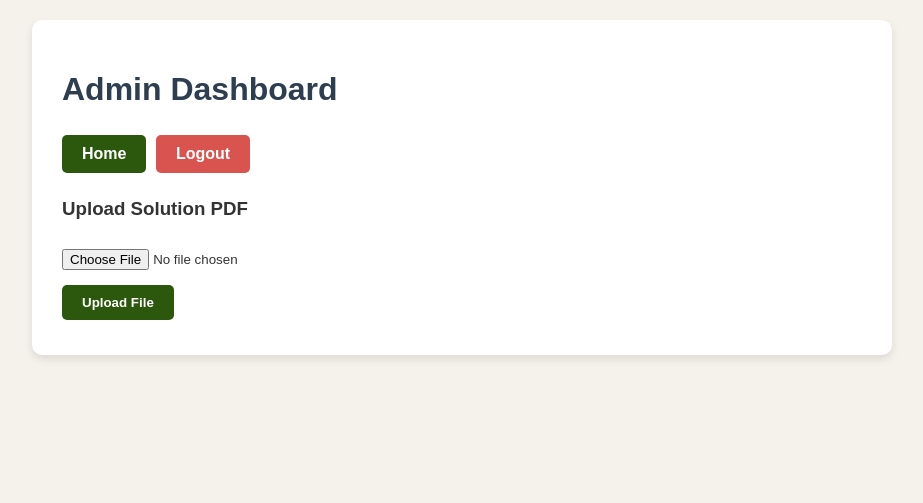
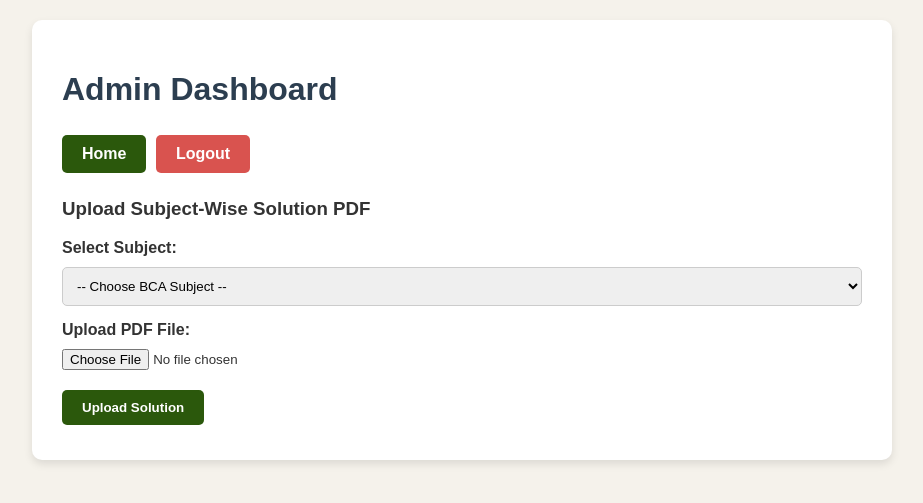
Before and after one commit to raghuveerv823-design/bca-second-year, a Flask app: template templates/admin_dashboard.html in a window 1280 px wide. Shown: the top 503 px of the page, without its empty margins (178-1101 px from the left). Run offline with Flask 3, Linux system fonts and the light colour scheme; the template is opened without the code that fills it: most values are stand-ins (such as "Sample title", 1, 10 or a date in 2020).

Commit message:
Update admin_dashboard.html

```diff
--- a/templates/admin_dashboard.html
+++ b/templates/admin_dashboard.html
@@ -15,14 +15,26 @@
         </div>
 
         {% if message %}
-            <p style="color: green; margin-top: 10px;">{{ message }}</p>
+            <p style="color: green; margin-top: 15px; font-weight: bold;">{{ message }}</p>
         {% endif %}
 
         <form method="POST" enctype="multipart/form-data" style="margin-top: 20px;">
-            <h3>Upload Solution PDF</h3>
-            <input type="file" name="file" required style="margin: 10px 0;">
+            <h3>Upload Subject-Wise Solution PDF</h3>
+
+            <label for="subject" style="font-weight: bold;">Select Subject:</label><br>
+            <select name="subject" required style="padding: 10px; margin: 10px 0 15px 0; width: 100%; box-sizing: border-box; border-radius: 5px; border: 1px solid #ccc;">
+                <option value="" disabled selected>-- Choose BCA Subject --</option>
+                {% for key, name in subjects.items() %}
+                    <option value="{{ key }}">{{ name }}</option>
+                {% endfor %}
+            </select>
             <br>
-            <button type="submit" class="btn">Upload File</button>
+
+            <label for="file" style="font-weight: bold;">Upload PDF File:</label><br>
+            <input type="file" name="file" accept=".pdf" required style="margin: 10px 0 15px 0;">
+            <br>
+
+            <button type="submit" class="btn">Upload Solution</button>
         </form>
     </div>
 </body>
```
